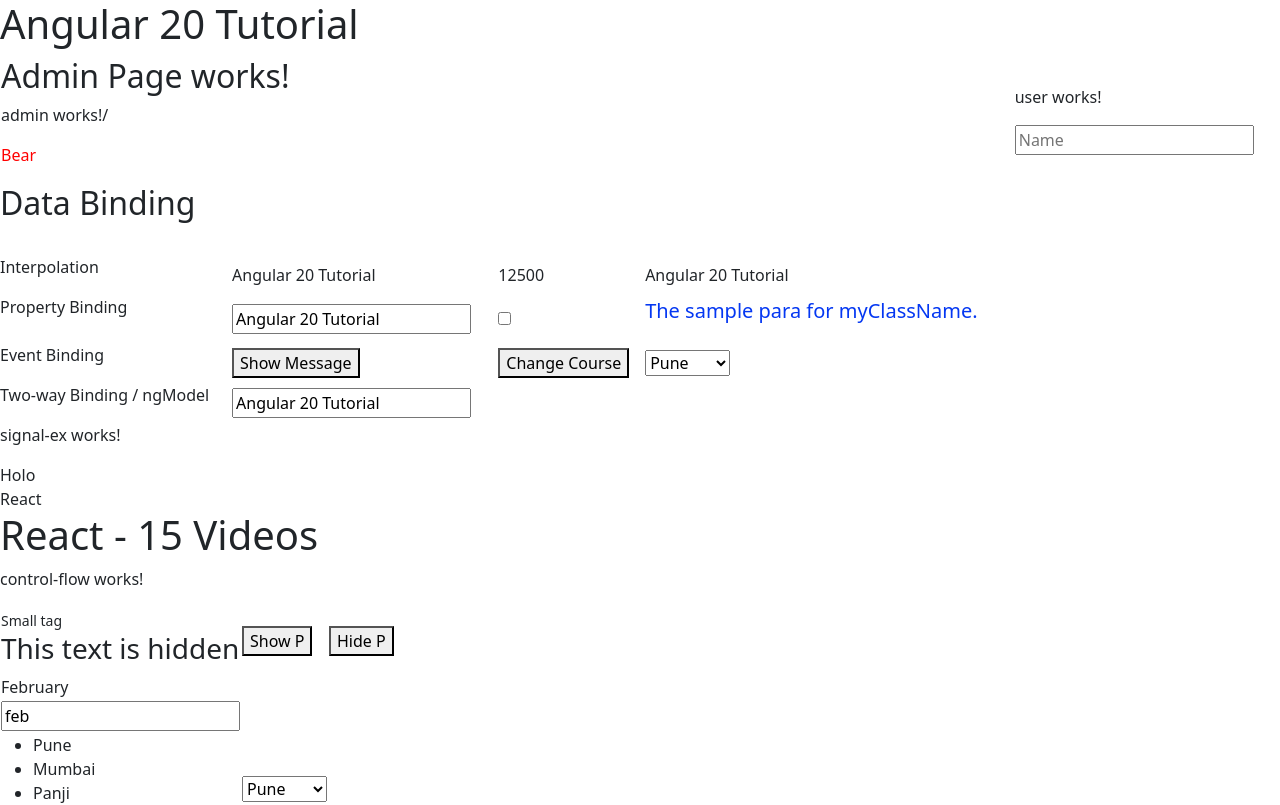
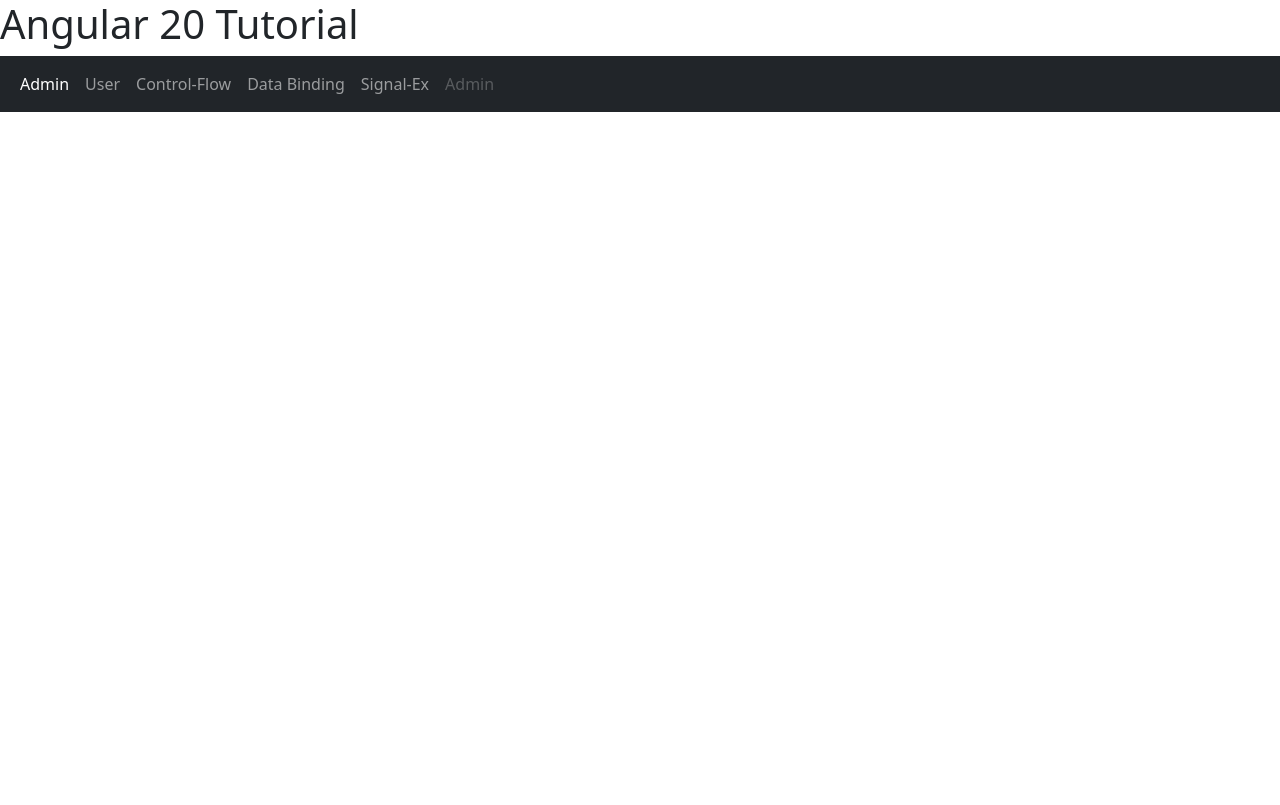
Before and after one commit to Yaswanth-BH/Angular20-PRACTICE, an Angular app: page / in a window 1280 px wide. Shown: the top 805 px of the page. Built offline with nearby package versions, Linux system fonts and the light colour scheme.

Commit message:
Episode-6: Routing

```diff
--- a/src/app/app.html
+++ b/src/app/app.html
@@ -1,7 +1,33 @@
 <h1>Angular 20 Tutorial</h1>
 
+<nav class="navbar navbar-expand-sm bg-dark navbar-dark">
+  <div class="container-fluid">
+    <ul class="navbar-nav">
+      <li class="nav-item">
+        <a class="nav-link active" routerLink="admin">Admin</a>
+      </li>
+      <li class="nav-item">
+        <a class="nav-link" routerLink="user">User</a>
+      </li>
+      <li class="nav-item">
+        <a class="nav-link" routerLink="control-flow-statements">Control-Flow</a>
+      </li>
+      <li class="nav-item">
+        <a class="nav-link" routerLink="data-binding">Data Binding</a>
+      </li>
+      <li class="nav-item">
+        <a class="nav-link" routerLink="signal">Signal-Ex</a>
+      </li>
+      <li class="nav-item">
+        <a class="nav-link disabled" routerLink="admin">Admin</a>
+      </li>
+    </ul>
+  </div>
+</nav>
 
-<table style="width: 100%;">
+<router-outlet></router-outlet>
+
+<!-- <table style="width: 100%;">
     <tr>
 
         <td>
@@ -18,4 +44,4 @@
     <app-control-flow></app-control-flow>
 
 
-</table>
+</table> -->
--- a/src/app/app.routes.ts
+++ b/src/app/app.routes.ts
@@ -1,3 +1,15 @@
 import { Routes } from '@angular/router';
+import { Admin } from './components/admin/admin';
+import { User } from './components/user/user';
+import { ControlFlow } from './components/control-flow/control-flow';
+import { DataBinding } from './components/data-binding/data-binding';
+import { SignalEx } from './components/signal-ex/signal-ex';
 
-export const routes: Routes = [];
+export const routes: Routes = [
+    { path:'admin', component:Admin },
+    { path:'user', component:User },
+    { path:'control-flow-statements', component:ControlFlow },
+    { path:'data-binding', component:DataBinding },
+    { path:'signal', component:SignalEx },
+
+];
```
Also changed, not shown: src/app/app.ts (+2 -7 lines).
